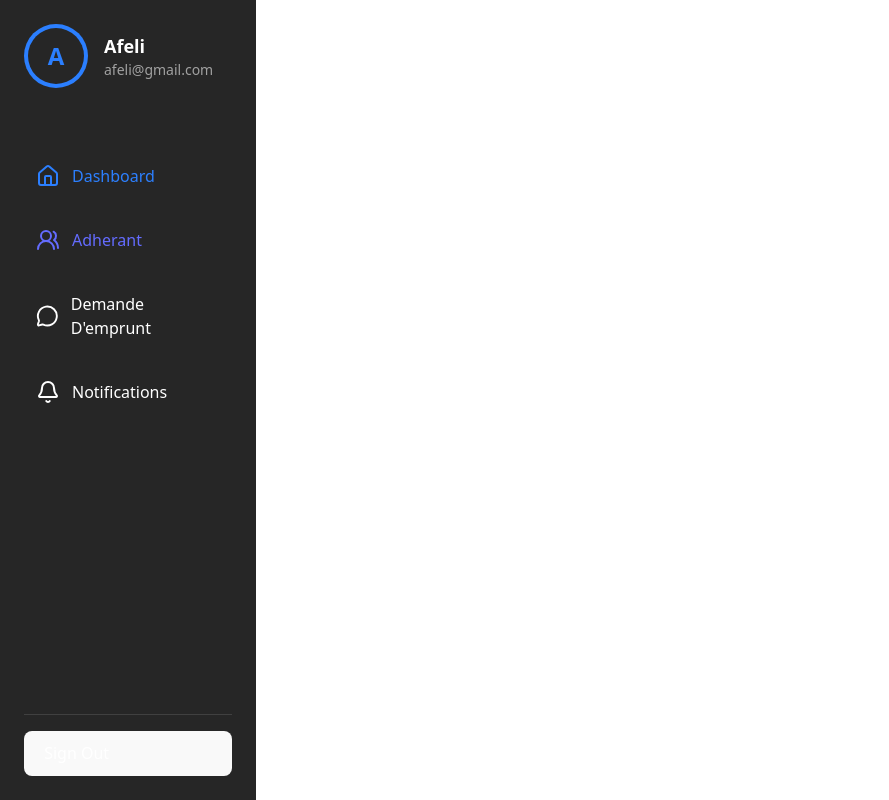
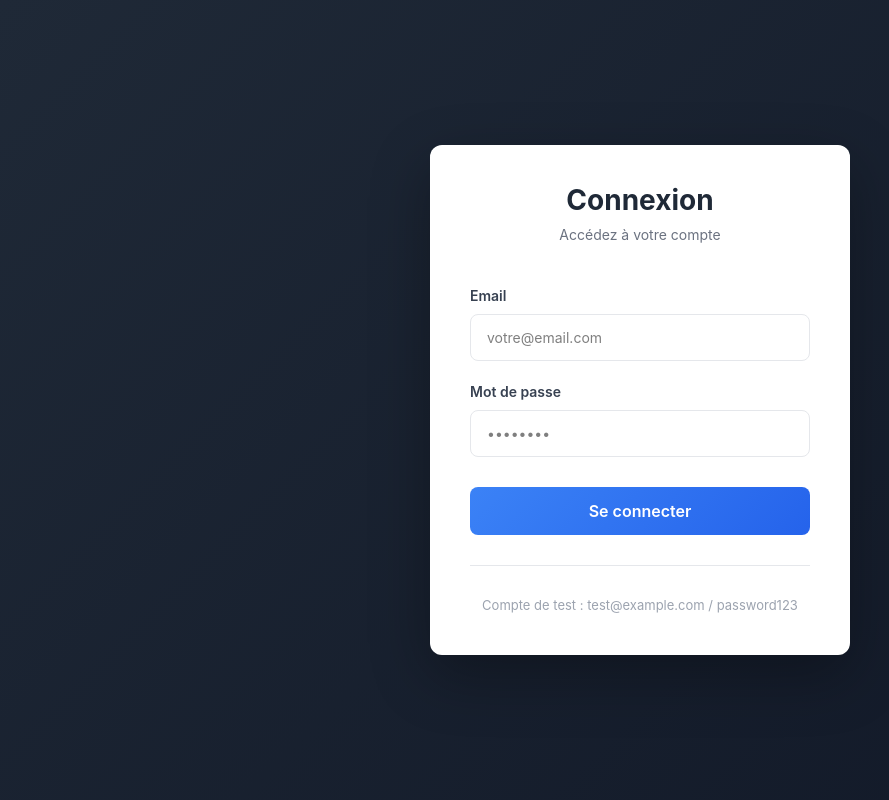
Before and after one commit to junAD89/uml-projet, a React (Vite) app: page /login in a window 1280 px wide. Shown: the whole page, without its empty margins (0-889 px from the left). Built offline with nearby package versions, Linux system fonts and the light colour scheme.

Commit message:
fixer le centrage des elements

```diff
--- a/src/App.tsx
+++ b/src/App.tsx
@@ -1,16 +1,69 @@
 import "./App.css";
-import { Routes, Route } from "react-router-dom";
+import { Routes, Route, Navigate } from "react-router-dom";
+import { useEffect, useState } from "react";
 import DashBoardPage from "./pages/DashBoardPage";
 import AdherantPage from "./pages/AdherantPage";
 import DemandeEmpruntPage from "./pages/DemandeEmpruntPage";
 import NotificationsPage from "./pages/NotificationsPage";
+import LoginPage from "./pages/LoginPage";
 import SideBar from "./components/sideBar";
 
+interface User {
+  email: string;
+  isAuthenticated: boolean;
+  loginTime: string;
+}
+
 function App() {
+  const [isAuthenticated, setIsAuthenticated] = useState<boolean>(false);
+  const [loading, setLoading] = useState<boolean>(true);
+
+  useEffect(() => {
+    // Vérifier si l'utilisateur est connecté au chargement de l'app
+    const user = localStorage.getItem("user");
+    if (user) {
+      try {
+        const userData: User = JSON.parse(user);
+        if (userData.isAuthenticated) {
+          setIsAuthenticated(true);
+        }
+      } catch (error) {
+        console.error("Erreur lors de la lecture du localStorage:", error);
+        localStorage.removeItem("user");
+      }
+    }
+    setLoading(false);
+  }, []);
+
+  // Fonction pour déconnecter l'utilisateur
+  const handleLogout = () => {
+    localStorage.removeItem("user");
+    setIsAuthenticated(false);
+  };
+
+  if (loading) {
+    return (
+      <div className="flex min-h-screen items-center justify-center bg-black">
+        <div className="text-white text-lg">Chargement...</div>
+      </div>
+    );
+  }
+
+  // Si l'utilisateur n'est pas authentifié, afficher la page de connexion
+  if (!isAuthenticated) {
+    return (
+      <Routes>
+        <Route path="/login" element={<LoginPage setIsAuthenticated={setIsAuthenticated} />} />
+        <Route path="*" element={<Navigate to="/login" replace />} />
+      </Routes>
+    );
+  }
+
+  // Si l'utilisateur est authentifié, afficher l'app principale
   return (
     <div className="flex min-h-screen bg-neutral-900">
       {/* Sidebar */}
-      <SideBar />
+      <SideBar onLogout={handleLogout} />
 
       {/* Main Content */}
       <main className="flex-1 bg-black flex flex-col overflow-auto">
@@ -19,6 +72,7 @@ function App() {
           <Route path="/adherant" element={<AdherantPage />} />
           <Route path="/demandes" element={<DemandeEmpruntPage />} />
           <Route path="/notifications" element={<NotificationsPage />} />
+          <Route path="*" element={<Navigate to="/" replace />} />
         </Routes>
       </main>
     </div>
--- a/src/components/sideBar.tsx
+++ b/src/components/sideBar.tsx
@@ -1,7 +1,17 @@
-import { Bell, Home, MessageCircle, Users2 } from "lucide-react";
+import { Bell, Home, MessageCircle, Users2, LogOut } from "lucide-react";
 import { Link } from "react-router-dom";
 
-export default function SideBar() {
+interface SideBarProps {
+  onLogout?: () => void;
+}
+
+export default function SideBar({ onLogout }: SideBarProps) {
+  const handleLogout = () => {
+    if (onLogout) {
+      onLogout();
+    }
+  };
+
   return (
     <aside className="w-64 bg-neutral-800 text-white p-6 flex flex-col">
       {/* Profile Section */}
@@ -60,8 +70,12 @@ export default function SideBar() {
 
       {/* Footer */}
       <div className="border-t border-neutral-700 pt-4">
-        <button className="w-full flex items-center gap-3 p-3 rounded-lg hover:bg-neutral-700 cursor-pointer transition text-left">
-          <span className="text-white font-medium">Sign Out</span>
+        <button
+          onClick={handleLogout}
+          className="w-full flex items-center gap-3 p-3 rounded-lg hover:bg-red-600 cursor-pointer transition text-left duration-200"
+        >
+          <LogOut className="w-6 h-6 text-red-500" />
+          <span className="text-white font-medium">Déconnexion</span>
         </button>
       </div>
     </aside>
--- a/src/index.css
+++ b/src/index.css
@@ -1,7 +1,9 @@
 @import "tailwindcss";
 @plugin "daisyui";
 
-html, body, #root {
+html,
+body,
+#root {
   height: 100%;
   margin: 0;
   padding: 0;
@@ -33,8 +35,6 @@ a:hover {
 
 body {
   margin: 0;
-  display: flex;
-  place-items: center;
   min-width: 320px;
   min-height: 100vh;
 }
--- a/src/pages/DashBoardPage.tsx
+++ b/src/pages/DashBoardPage.tsx
@@ -2,7 +2,7 @@ import { ChevronRight, Search } from "lucide-react";
 
 export default function DashBoardPage() {
   return (
-    <div className="flex-1 p-6">
+    <div className="w-full h-full flex flex-col p-6">
       {/* Cards section */}
       <div className="flex gap-6">
         {/* Card: total emprunts */}
```
